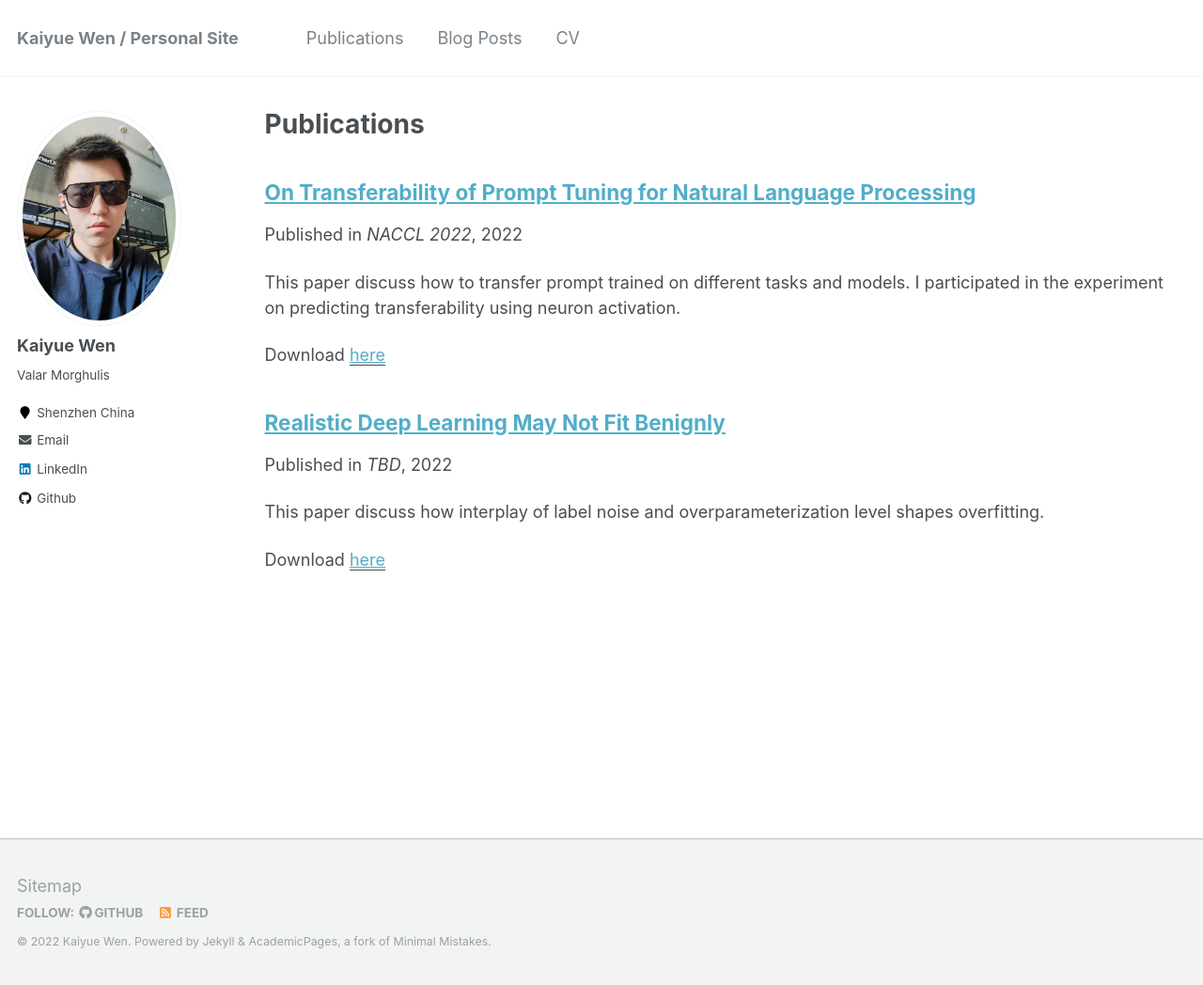
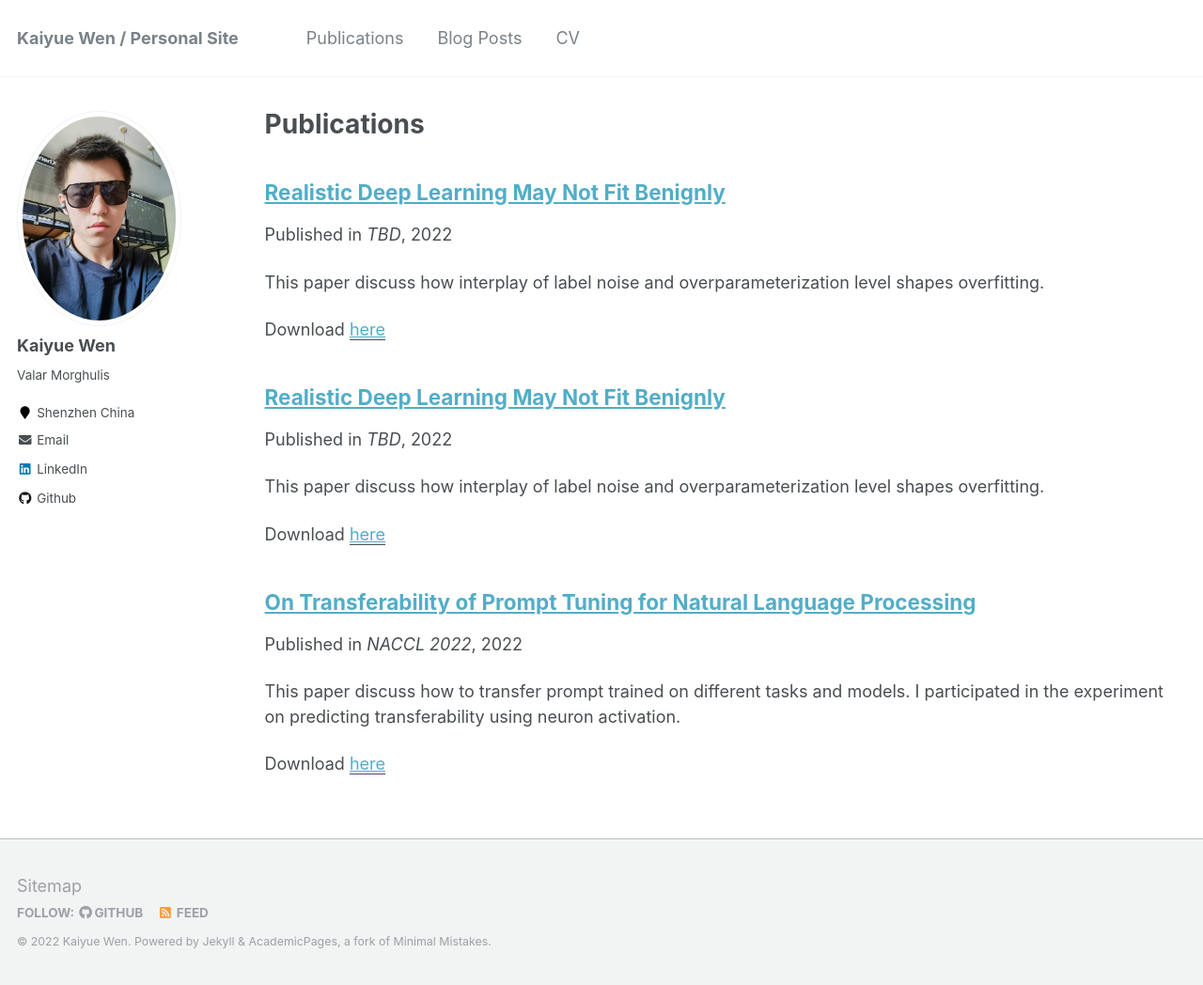
Before and after one commit to WhenWen/WhenWen.github.io, a Jekyll site: the page built from _pages/publications.md, in a window 1280 px wide and 1048 px high. Shown: the whole window at 94% size. Built offline with Jekyll 4.4.1, drawn with Linux system fonts in a browser that asks for light colours.

```diff
--- /dev/null
+++ b/_publications/2022-06-01-benign-overfit.md
@@ -0,0 +1,15 @@
+---
+title: "Realistic Deep Learning May Not Fit Benignly"
+collection: publications
+permalink: /publication/2022-06-01-benign-overfit
+excerpt: 'This paper discuss how interplay of label noise and overparameterization level shapes overfitting.'
+date: 2022-06-01
+venue: 'TBD'
+paperurl: 'https://arxiv.org/pdf/2206.00501.pdf'
+---
+
+<a href='https://arxiv.org/pdf/2206.00501.pdf'>Download paper here</a>
+
+\textbf{Kaiyue Wen}*, Jiaye Teng, Jingzhao Zhang
+
+This paper discuss how interplay of label noise and overparameterization level shapes overfitting.
```
Also changed, not shown: _publications/2022-05-01-prompt-transfer.md (+1 -1 lines), _publications/2022-07-01-understand-sam.md (renamed from _publications/2022-05-01-benign-overfit.md).
